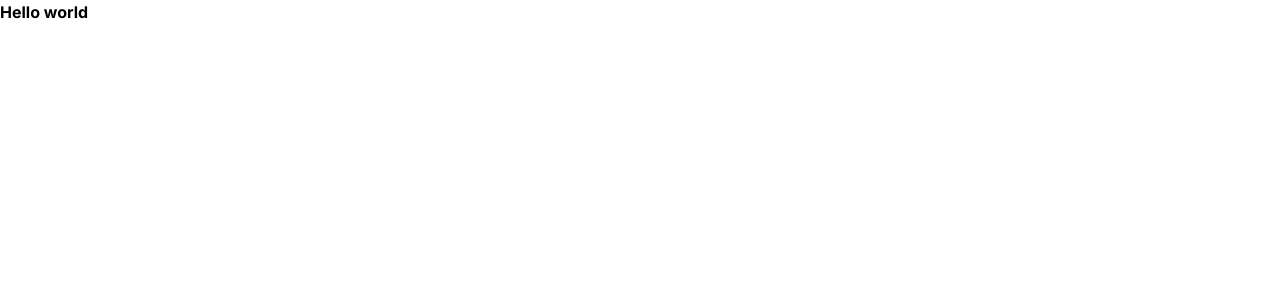
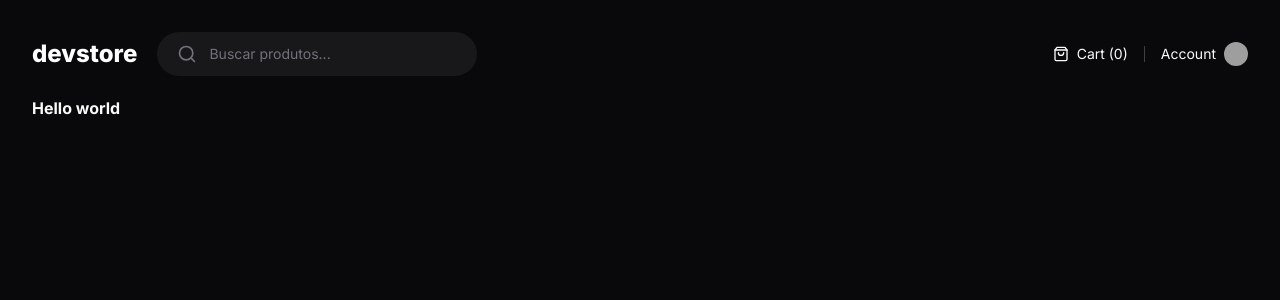
Before and after one commit to daniel-koti/devstore, a Next.js app: page / in a window 1280 px wide. Shown: the top 300 px of the page. Built offline with nearby package versions, Linux system fonts and the light colour scheme; grey boxes are pictures that could not be loaded.

Commit message:
feat: create header in layout global

```diff
--- a/next.config.mjs
+++ b/next.config.mjs
@@ -1,4 +1,13 @@
 /** @type {import('next').NextConfig} */
-const nextConfig = {}
+const nextConfig = {
+  images: {
+    remotePatterns: [
+      {
+        protocol: 'https',
+        hostname: 'github.com',
+      },
+    ],
+  },
+}
 
 export default nextConfig
--- a/package.json
+++ b/package.json
@@ -9,6 +9,7 @@
     "lint": "next lint"
   },
   "dependencies": {
+    "lucide-react": "^0.359.0",
     "next": "14.1.4",
     "react": "^18",
     "react-dom": "^18"
--- /dev/null
+++ b/src/app/(store)/(home)/loading.tsx
@@ -0,0 +1,3 @@
+export default function HomeLoading() {
+  return <div>Carregando...</div>
+}
--- /dev/null
+++ b/src/app/(store)/(home)/page.tsx
@@ -0,0 +1,5 @@
+export default async function Home() {
+  await new Promise((resolve) => setTimeout(resolve, 2000))
+
+  return <strong>Hello world</strong>
+}
--- /dev/null
+++ b/src/app/(store)/layout.tsx
@@ -0,0 +1,11 @@
+import { Header } from '@/components/header'
+import { ReactNode } from 'react'
+
+export default function StoreLayout({ children }: { children: ReactNode }) {
+  return (
+    <div className="mx-auto grid min-h-screen w-full max-w-[1600px] grid-rows-[min-content_max-content] gap-5 p-8">
+      <Header />
+      {children}
+    </div>
+  )
+}
--- /dev/null
+++ b/src/app/(store)/search/loading.tsx
@@ -0,0 +1,3 @@
+export default function SearchLoading() {
+  return <div>Carregando...</div>
+}
--- /dev/null
+++ b/src/app/(store)/search/page.tsx
@@ -0,0 +1,5 @@
+export default async function Search() {
+  await new Promise((resolve) => setTimeout(resolve, 3000))
+
+  return <strong>Search</strong>
+}
--- a/src/app/layout.tsx
+++ b/src/app/layout.tsx
@@ -18,7 +18,7 @@
 }>) {
   return (
     <html lang="pt" className={inter.variable}>
-      <body>{children}</body>
+      <body className="bg-zinc-950 text-zinc-50 antialiased">{children}</body>
     </html>
   )
 }
--- a/src/app/page.tsx
+++ /dev/null
@@ -1,3 +0,0 @@
-export default function Home() {
-  return <strong>Hello world</strong>
-}
--- /dev/null
+++ b/src/components/header.tsx
@@ -0,0 +1,43 @@
+import Link from 'next/link'
+import Image from 'next/image'
+import { Search, ShoppingBag } from 'lucide-react'
+
+export function Header() {
+  return (
+    <header className="flex items-center justify-between">
+      <div className="flex items-center gap-5">
+        <Link href="/" className="text-2xl font-extrabold text-white">
+          devstore
+        </Link>
+        <form className="flex w-[320px] items-center gap-3 rounded-full bg-zinc-900 px-5 py-3 ring-zinc-700">
+          <Search className="w-5 h-5 text-zinc-500" />
+          <input
+            type="text"
+            placeholder="Buscar produtos..."
+            className="flex-1 bg-transparent text-sm outline-none placeholder:text-zinc-500"
+          />
+        </form>
+      </div>
+
+      <div className="flex items-center gap-4">
+        <div className="flex items-center gap-2">
+          <ShoppingBag className="h-4 w-4" />
+          <span className="text-sm">Cart (0)</span>
+        </div>
+
+        <div className="w-px h-4 bg-zinc-700" />
+
+        <Link href="/" className="flex items-center gap-2 hover:underline">
+          <span className="text-sm">Account</span>
+          <Image
+            src="https://github.com/daniel-koti.png"
+            alt=""
+            className="w-6 h-6 rounded-full"
+            width={24}
+            height={24}
+          />
+        </Link>
+      </div>
+    </header>
+  )
+}
```
Also changed, not shown: 1 other file (tests, documents, lock files or other folders).
